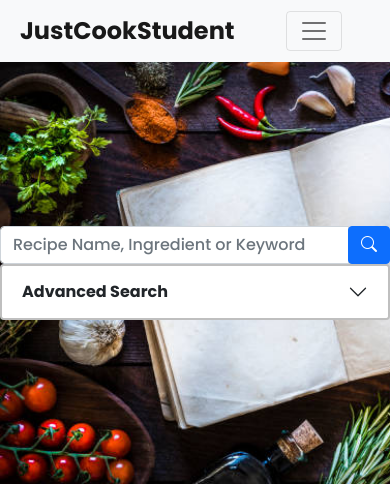
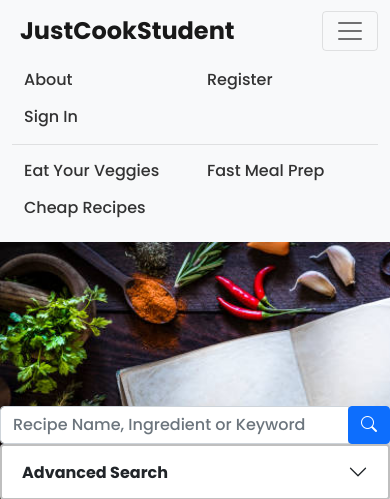
Before and after one commit to JHoweWowe/Honours-Project-Code, a Flask app: page / in a window 390 px wide, after a click that opens the changed part. Shown: the top 499 px of the page. Run offline with Flask 3, Linux system fonts and the light colour scheme; data that the repository does not hold is empty; some libraries are stand-ins or nearby versions.

Commit message:
Add mobile navbar fixes, UI Polish and intial load time improvement, post feature bug fixes

```diff
--- a/routes/main.py
+++ b/routes/main.py
@@ -5,7 +5,7 @@ from extensions import cache
 
 bp = Blueprint('main', __name__)
 
-PER_COLLECTION = 6  # recipes per collection per page (12 total)
+PER_PAGE = 6
 
 
 @bp.route('/', methods=['GET'])
@@ -46,7 +46,7 @@ def search():
         except ValueError:
             pass
 
-    dq_list = request.args.getlist('dq')
+    dq_list = [d for d in request.args.getlist('dq') if d.strip()]
     if dq_list:
         match['dietary_requirements'] = {'$in': dq_list}
 
@@ -80,28 +80,30 @@ def search():
 
     match_stage = [{'$match': match}] if match else []
 
-    sort_map = {
-        'rating':     {'$sort': {'average_rating': -1}},
-        'popularity': {'$sort': {'number_of_ratings': -1}},
-        'time':       {'$sort': {'total_time': 1}},
-        'price':      {'$sort': {'prices.1.overall_cost_per_serving': 1}},
-    }
-    sort_stage = [sort_map[sort]] if sort in sort_map else []
+    # Fetch all matching docs from both collections then sort and paginate in Python.
+    # Per-collection DB pagination can never give a globally correct sort order when
+    # the two collections have different distributions of the sort field.
+    bbc_all = list(mongo.db.bbcgoodfood.aggregate(match_stage))
+    tasty_all = list(mongo.db.tasty.aggregate(match_stage))
+    data_all = bbc_all + tasty_all
 
-    skip = (page - 1) * PER_COLLECTION
-    paginate = [{'$skip': skip}, {'$limit': PER_COLLECTION}]
+    if sort == 'rating':
+        data_all.sort(key=lambda d: float(d.get('average_rating') or 0), reverse=True)
+    elif sort == 'popularity':
+        data_all.sort(key=lambda d: int(d.get('number_of_ratings') or 0), reverse=True)
+    elif sort == 'time':
+        data_all.sort(key=lambda d: float(d.get('total_time') or float('inf')))
+    elif sort == 'price':
+        def _price_key(d):
+            try:
+                return float(d['prices'][1]['overall_cost_per_serving'])
+            except (KeyError, IndexError, TypeError):
+                return float('inf')
+        data_all.sort(key=_price_key)
 
-    pipeline = match_stage + sort_stage + paginate
-    count_pipeline = match_stage + [{'$count': 'n'}]
-
-    bbc_count = next(iter(mongo.db.bbcgoodfood.aggregate(count_pipeline)), {}).get('n', 0)
-    tasty_count = next(iter(mongo.db.tasty.aggregate(count_pipeline)), {}).get('n', 0)
-    total_pages = max(1, math.ceil(max(bbc_count, tasty_count) / PER_COLLECTION))
-
-    data = (
-        list(mongo.db.bbcgoodfood.aggregate(pipeline))
-        + list(mongo.db.tasty.aggregate(pipeline))
-    )
+    total_pages = max(1, math.ceil(len(data_all) / PER_PAGE))
+    page = min(page, total_pages)
+    data = data_all[(page - 1) * PER_PAGE: page * PER_PAGE]
 
     return render_template(
         'recipes.html',
--- a/static/base.css
+++ b/static/base.css
@@ -40,13 +40,31 @@ body {
     font-size: 1.5rem;
 }
 .nav-item {
-    font-size: 1.5rem;
+    font-size: 1rem;
 }
-#navbar-quick-links .nav-link {
+#navbarNav .nav-link {
     color: rgba(0,0,0,0.8) !important;
 }
-#navbar-quick-links .nav-link:hover {
+#navbarNav .nav-link:hover {
     text-decoration: underline;
+}
+
+/** Mobile navbar: col-6 style grid with spacing **/
+@media screen and (max-width: 767px) {
+    #navbarNav {
+        padding: 0.5rem 0;
+    }
+    #navbarNav .nav-item {
+        flex: 0 0 50%;
+    }
+    #navbarNav .nav-link {
+        padding: 0.4rem 0.75rem;
+    }
+    #navbarNav .navbar-nav + .navbar-nav {
+        margin-top: 0.5rem;
+        padding-top: 0.5rem;
+        border-top: 1px solid rgba(0, 0, 0, 0.1);
+    }
 }
 
 /** Hero search **/
@@ -85,8 +103,9 @@ body {
 }
 .card-img {
     width: 270px;
-    height: auto;
-    background-color: #e9ecef; /* placeholder while loading */
+    aspect-ratio: 4 / 3;
+    object-fit: cover;
+    background-color: #e9ecef;
 }
 /** Card body flex so "More Info" button never overlaps text **/
 #featured-recipe-container .card-body,
@@ -222,6 +241,10 @@ footer .row {
     #nav-title {
         font-size: 3rem;
     }
+    #navbarNav {
+        flex-direction: column !important;
+        align-items: flex-end;
+    }
     #search-container {
         min-height: 75vh;
     }
--- a/templates/base.html
+++ b/templates/base.html
@@ -14,7 +14,8 @@
     <!-- Google Fonts -->
     <link rel="preconnect" href="https://fonts.googleapis.com">
     <link rel="preconnect" href="https://fonts.gstatic.com" crossorigin>
-    <link href="https://fonts.googleapis.com/css2?family=Poppins:wght@100;500;700;900&family=Roboto:wght@400&display=swap" rel="stylesheet">
+    <link rel="preload" href="https://fonts.googleapis.com/css2?family=Poppins:wght@100;500;700;900&family=Roboto:wght@400&display=swap" as="style" onload="this.onload=null;this.rel='stylesheet'">
+    <noscript><link href="https://fonts.googleapis.com/css2?family=Poppins:wght@100;500;700;900&family=Roboto:wght@400&display=swap" rel="stylesheet"></noscript>
 </head>
 
 <body>
@@ -32,9 +33,8 @@
                 <span class="navbar-toggler-icon"></span>
             </button>
 
-            <div>
-                <div class="collapse navbar-collapse text-right" id="navbar-header">
-                    <ul class="navbar-nav ms-auto">
+            <div class="collapse navbar-collapse" id="navbarNav">
+                <ul class="navbar-nav flex-row flex-wrap">
                     <li class="nav-item">
                         <a class="nav-link disabled" href="#">About</a>
                     </li>
@@ -45,21 +45,17 @@
                         <a class="nav-link disabled" href="#">Sign In</a>
                     </li>
                 </ul>
-                </div>
-
-                <div class="collapse navbar-collapse" id="navbar-quick-links">
-                    <ul class="navbar-nav ms-auto">
-                        <li>
+                <ul class="navbar-nav flex-row flex-wrap">
+                    <li class="nav-item">
                         <a class="nav-link" href="{{ url_for('main.search', q='', time=45, dq='Vegetarian', include='', exclude='', sort='relevance') }}">Eat Your Veggies</a>
                     </li>
-                        <li>
+                    <li class="nav-item">
                         <a class="nav-link" href="{{ url_for('main.search', q='', time=30, dq='', include='', exclude='', sort='time') }}">Fast Meal Prep</a>
                     </li>
-                        <li>
+                    <li class="nav-item">
                         <a class="nav-link" href="{{ url_for('main.search', q='', time=0, dq='', include='', exclude='', sort='price') }}">Cheap Recipes</a>
                     </li>
                 </ul>
-                </div>
             </div>
         </div>
     </nav>
@@ -83,9 +79,9 @@
     </footer>
 
     <!-- Optional JS -->
-    <script src="https://code.jquery.com/jquery-3.3.1.slim.min.js" integrity="sha384-q8i/X+965DzO0rT7abK41JStQIAqVgRVzpbzo5smXKp4YfRvH+8abtTE1Pi6jizo" crossorigin="anonymous"></script>
-    <script src="https://cdn.jsdelivr.net/npm/@popperjs/core@2.10.2/dist/umd/popper.min.js" integrity="sha384-7+zCNj/IqJ95wo16oMtfsKbZ9ccEh31eOz1HGyDuCQ6wgnyJNSYdrPa03rtR1zdB" crossorigin="anonymous"></script>
-    <script src="https://cdn.jsdelivr.net/npm/bootstrap@5.1.3/dist/js/bootstrap.min.js" integrity="sha384-QJHtvGhmr9XOIpI6YVutG+2QOK9T+ZnN4kzFN1RtK3zEFEIsxhlmWl5/YESvpZ13" crossorigin="anonymous"></script>
+    <script defer src="https://code.jquery.com/jquery-3.3.1.slim.min.js" integrity="sha384-q8i/X+965DzO0rT7abK41JStQIAqVgRVzpbzo5smXKp4YfRvH+8abtTE1Pi6jizo" crossorigin="anonymous"></script>
+    <script defer src="https://cdn.jsdelivr.net/npm/@popperjs/core@2.10.2/dist/umd/popper.min.js" integrity="sha384-7+zCNj/IqJ95wo16oMtfsKbZ9ccEh31eOz1HGyDuCQ6wgnyJNSYdrPa03rtR1zdB" crossorigin="anonymous"></script>
+    <script defer src="https://cdn.jsdelivr.net/npm/bootstrap@5.1.3/dist/js/bootstrap.min.js" integrity="sha384-QJHtvGhmr9XOIpI6YVutG+2QOK9T+ZnN4kzFN1RtK3zEFEIsxhlmWl5/YESvpZ13" crossorigin="anonymous"></script>
 
     <script>
         // Show page loader when navigating away
--- a/templates/index.html
+++ b/templates/index.html
@@ -37,28 +37,38 @@
                         </div>
                         <div class="col-md-6" id="dietary-requirements-container">
                           <h3>Dietary Requirements:</h3>
+                          <div class="row">
+                            <div class="col-6">
                               <div class="form-check">
                                 <input class="form-check-input" type="checkbox" value="Vegetarian" id="vegetarian-checkbox" name="dq">
                                 <label class="form-check-label" for="vegetarian-checkbox">Vegetarian</label>
                               </div>
+                            </div>
+                            <div class="col-6">
                               <div class="form-check">
                                 <input class="form-check-input" type="checkbox" value="Vegan" id="vegan-checkbox" name="dq">
                                 <label class="form-check-label" for="vegan-checkbox">Vegan</label>
                               </div>
+                            </div>
+                            <div class="col-6">
                               <div class="form-check">
                                 <input class="form-check-input" type="checkbox" value="Gluten-free" id="gluten-free-checkbox" name="dq">
                                 <label class="form-check-label" for="gluten-free-checkbox">Gluten-Free</label>
                               </div>
+                            </div>
+                            <div class="col-6">
                               <div class="form-check">
                                 <input class="form-check-input" type="checkbox" value="Pescatarian" id="pescatarian-checkbox" name="dq">
                                 <label class="form-check-label" for="pescatarian-checkbox">Pescatarian</label>
+                              </div>
+                            </div>
                           </div>
                         </div>
                         <div class="col-md-12" id="ingredients-container">
                           <h1>Ingredients:</h1>
                           <h3>Include:</h3>
                           <input type="text" name="include" class="form-control" placeholder="Use commas to separate">
-                          <h3>Exclude:</h3>
+                          <h3 style="margin-top: 12px;">Exclude:</h3>
                           <input type="text" name="exclude" class="form-control" placeholder="Use commas to separate">
                         </div>
                       </div>
--- a/templates/recipe.html
+++ b/templates/recipe.html
@@ -78,7 +78,7 @@
                 </div>
                 <div id="servings-control">
                     <label for="servings-input">Servings:</label>
-                    <input type="number" id="servings-input" min="1" max="100"
+                    <input type="number" id="servings-input" min="1" max="99"
                            value="{{ recipe_data.default_servings }}"
                            data-default="{{ recipe_data.default_servings }}">
                 </div>
```
Also changed, not shown: static/recipe.js (+6 -1 lines), README.md, 2 other files. Lines whose indentation alone changed are shown as unchanged.
